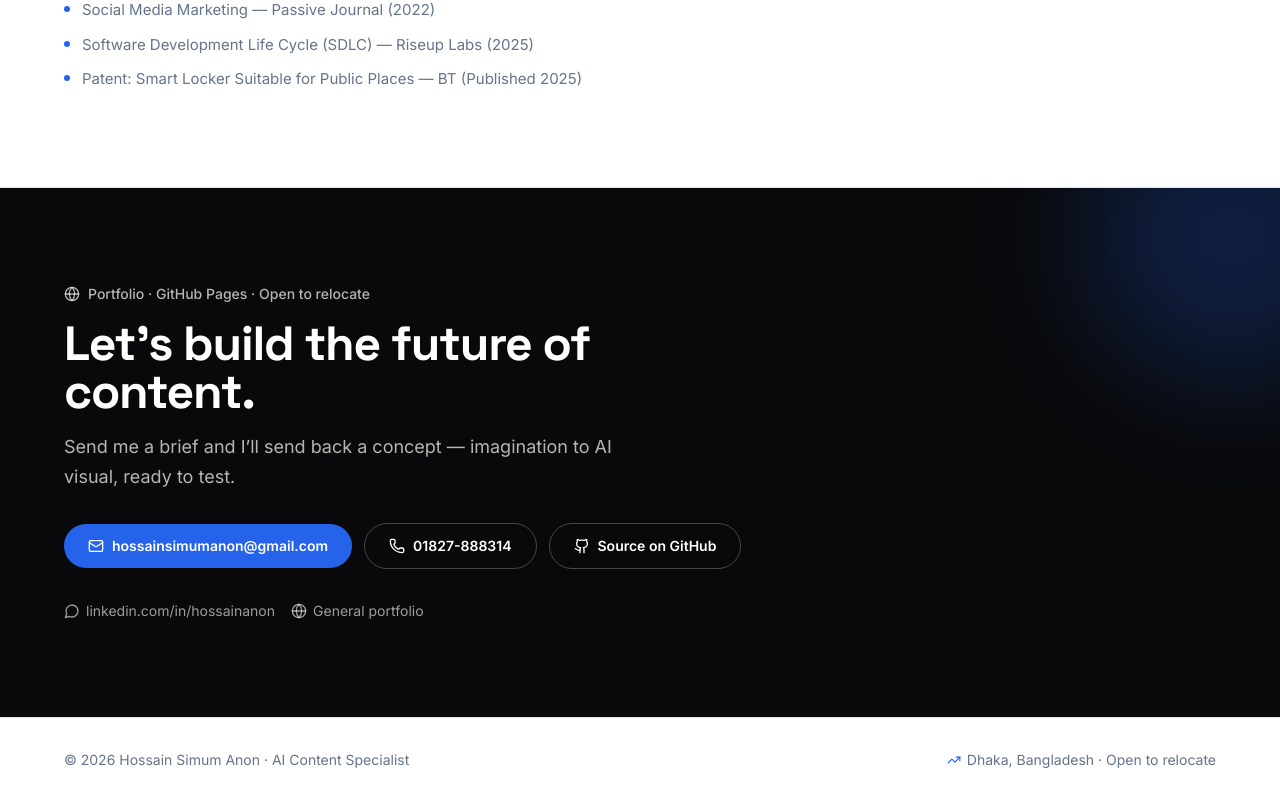
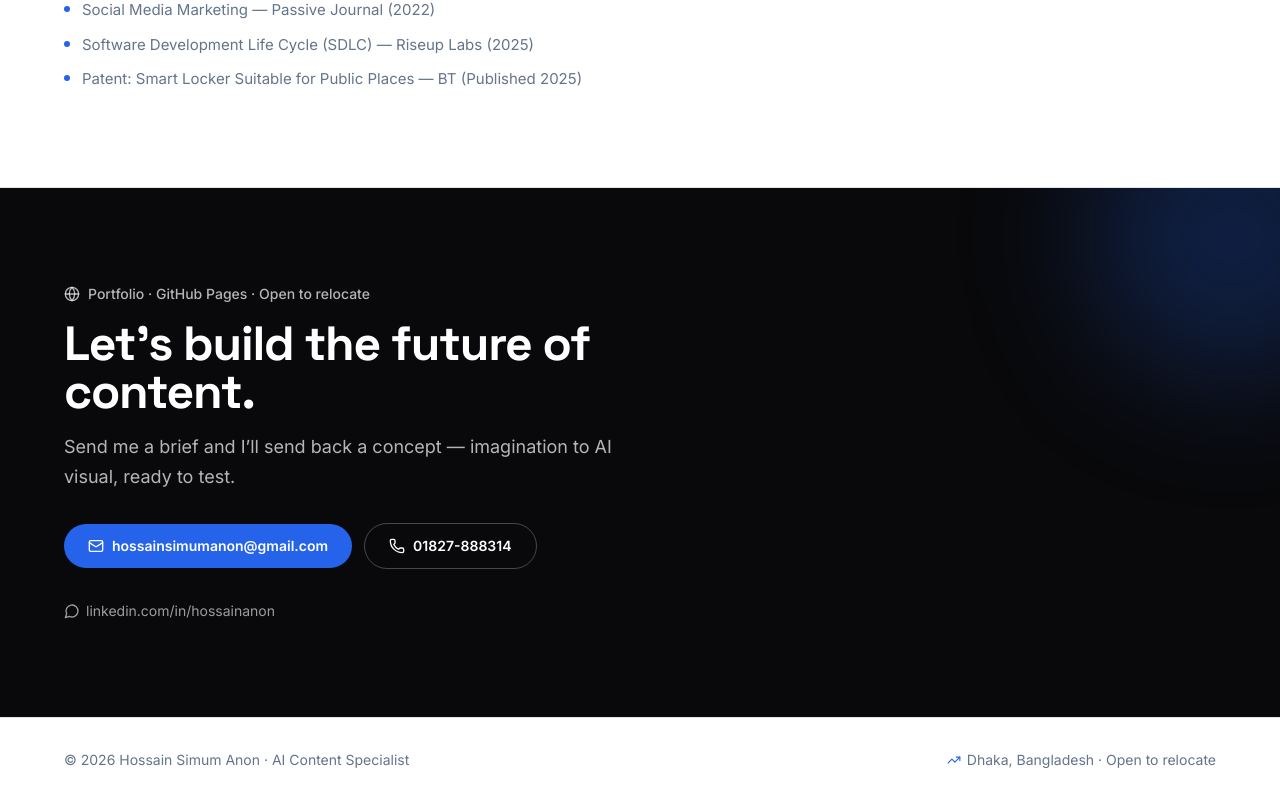
Before and after one commit to simumhossain/anon-portfolio, a Next.js app: page /anon-portfolio/ in a window 1280 px wide. Shown: the part 3838-4640 px from the top of the page. Built offline with nearby package versions, Linux system fonts and the light colour scheme.

Commit message:
Remove GitHub source + general portfolio links from contact

```diff
--- a/app/page.tsx
+++ b/app/page.tsx
@@ -1,4 +1,4 @@
-import { ArrowUpRight, Sparkles, Target, PenLine, Eye, Github, Mail, Globe, Wand2, TrendingUp, Briefcase, GraduationCap, Phone, MessageCircle, Award } from "lucide-react";
+import { ArrowUpRight, Sparkles, Target, PenLine, Eye, Mail, Globe, Wand2, TrendingUp, Briefcase, GraduationCap, Phone, MessageCircle, Award } from "lucide-react";
 import { Reveal, Counter } from "@/components/motion";
 
 const NAV = [
@@ -377,23 +377,12 @@ export default function Portfolio() {
                 >
                   <Phone className="h-4 w-4" /> {PHONE}
                 </a>
-                <a
-                  href="https://github.com/simumhossain/anon-portfolio"
-                  target="_blank"
-                  rel="noopener noreferrer"
-                  className="inline-flex items-center gap-2 rounded-full border border-white/25 px-6 py-3 text-sm font-semibold text-white transition-all duration-300 hover:border-white/60 hover:bg-white/5"
-                >
-                  <Github className="h-4 w-4" /> Source on GitHub
-                </a>
               </div>
             </Reveal>
             <Reveal delay={0.2}>
               <div className="flex flex-wrap gap-4 text-sm text-white/60">
                 <a href="https://linkedin.com/in/hossainanon" target="_blank" rel="noopener noreferrer" className="inline-flex items-center gap-1.5 transition-colors hover:text-white">
                   <MessageCircle className="h-4 w-4" /> linkedin.com/in/hossainanon
-                </a>
-                <a href="https://simumanon.github.io/" target="_blank" rel="noopener noreferrer" className="inline-flex items-center gap-1.5 transition-colors hover:text-white">
-                  <Globe className="h-4 w-4" /> General portfolio
                 </a>
               </div>
             </Reveal>
```
